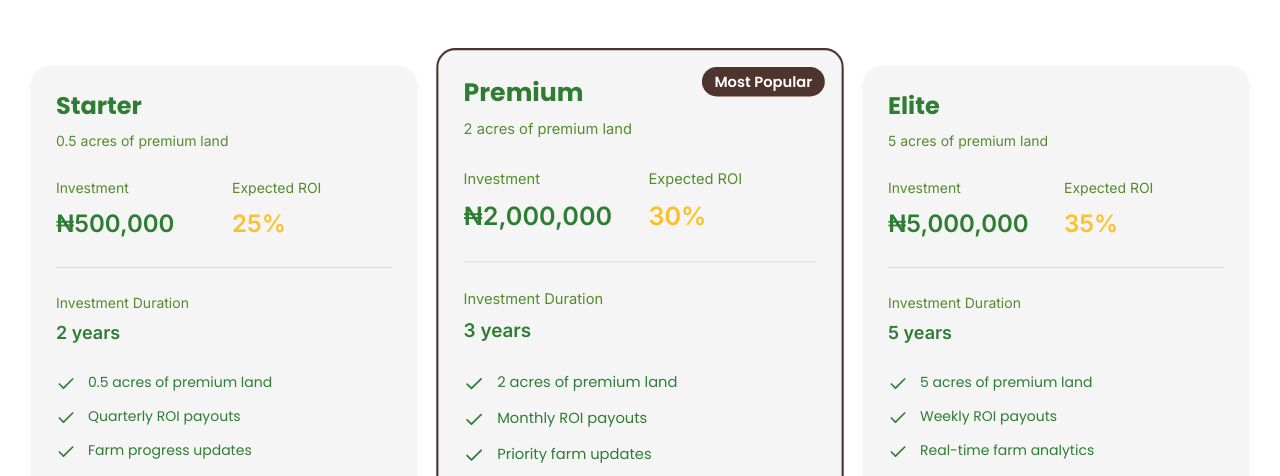
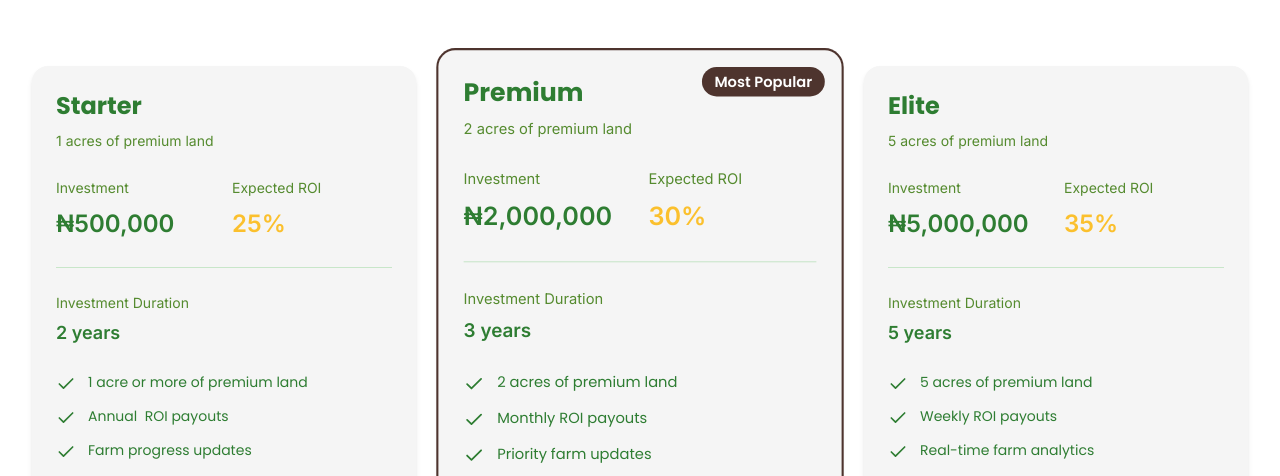
Before and after one commit to livinusonyenso/adaba-farm-resort, a Next.js app: page / in a window 1280 px wide. Shown: the part 2423-2899 px from the top of the page. Built offline with nearby package versions, Linux system fonts and the light colour scheme.

Commit message:
fix text in invesment plans

```diff
--- a/components/InvestmentPlans.tsx
+++ b/components/InvestmentPlans.tsx
@@ -3,13 +3,13 @@ import InvestmentCard from "./InvestmentCard"
 const plans = [
   {
     title: "Starter",
-    acreage: 0.5,
+    acreage: 1,
     price: 500000,
     roi: 25,
     duration: "2 years",
     features: [
-      "0.5 acres of premium land",
-      "Quarterly ROI payouts",
+      "1 acre or more of premium land",
+      "Annual  ROI payouts",
       "Farm progress updates",
       "Access to investor portal",
       "Certificate of ownership",
```
